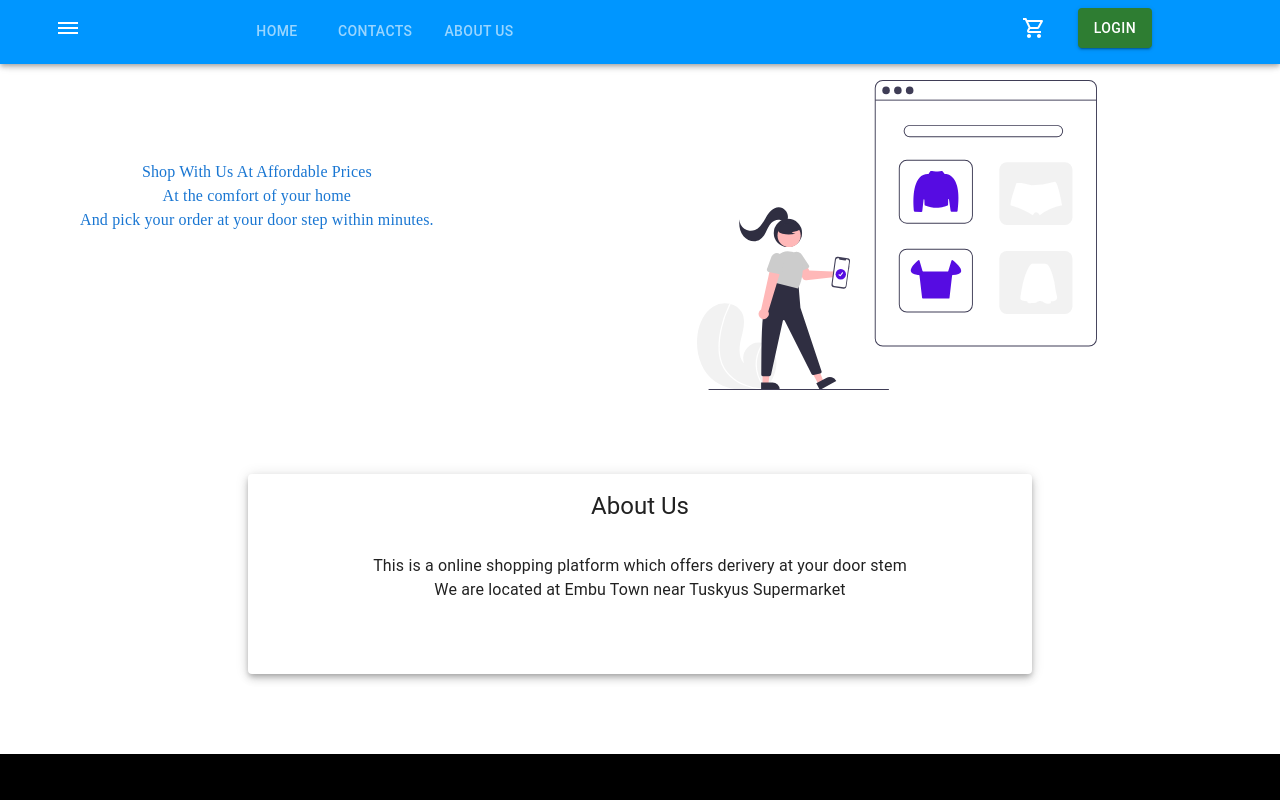
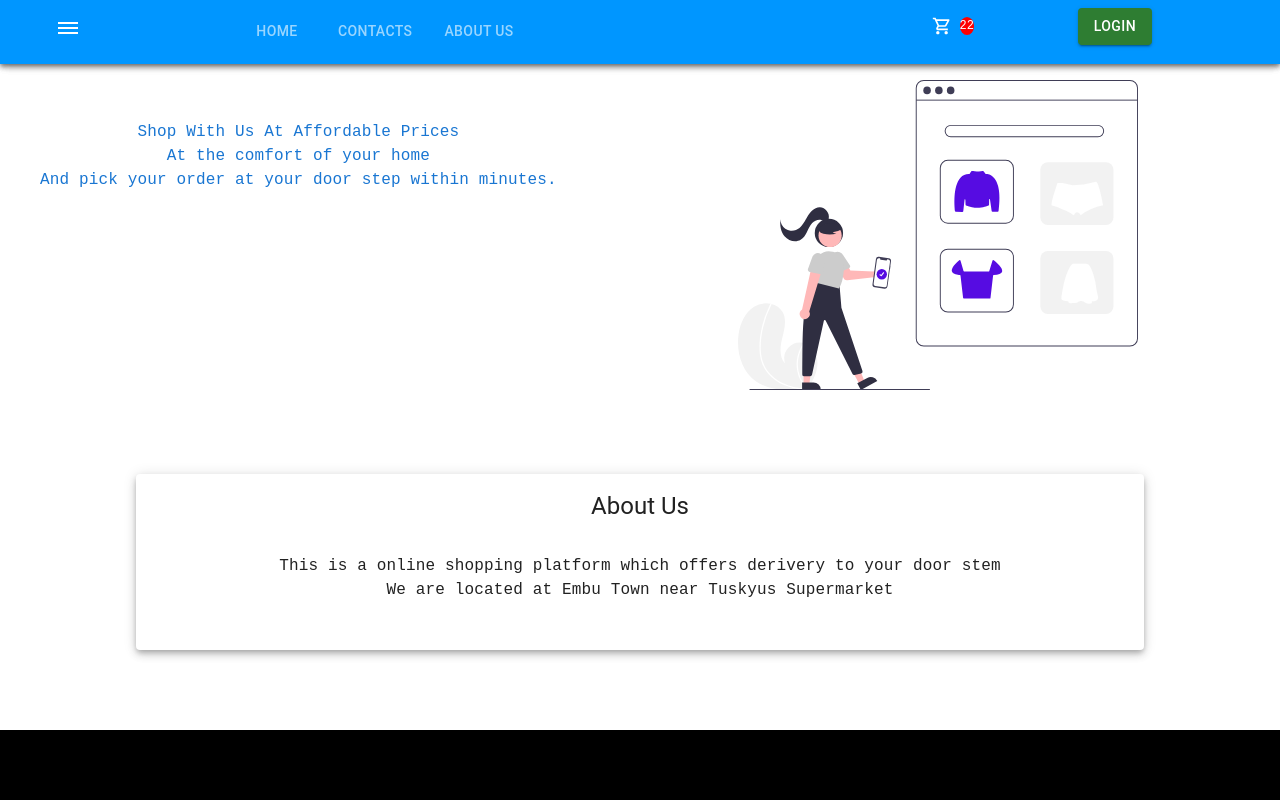
Before and after one commit to muthuri-dev/E-commerce-daraja-Api, a React (Create React App) app in the folder frontend/: page / in a window 1280 px wide. Shown: the top 800 px of the page. Built offline with nearby package versions, Linux system fonts and the light colour scheme.

Commit message:
working on cart

```diff
--- a/frontend/src/App.jsx
+++ b/frontend/src/App.jsx
@@ -1,4 +1,5 @@
 import{BrowserRouter as Switch, Routes, Route} from 'react-router-dom';
+import Navbar from './components/navbar';
 import Electronics from './utils/electronics';
 import Fashions from './utils/fashion';
 import Furnature from './utils/furnature';
@@ -10,6 +11,7 @@ function App() {
   return (
     <div className="App">
       <Switch>
+        <Navbar/>
         <Routes>
           <Route exact path='/' element={<Home/>}/>
           <Route exact path='/admin' element={<Admin/>}/>
--- a/frontend/src/components/navbar.jsx
+++ b/frontend/src/components/navbar.jsx
@@ -47,9 +47,9 @@ const Navbar = () => {
                         </Grid>
                         <Grid item xs={3}>
                             <Box display='flex'>
-                                <IconButton sx={{marginLeft:'auto', color:'white'}}>
-                                    <ShoppingCartOutlinedIcon/>
-                                </IconButton>
+                                <Button startIcon={<ShoppingCartOutlinedIcon/>} sx={{color:'white',fontSize:20,margin:'auto'}}>
+                                    <Typography sx={{fontFamily:'monospace',fontSize:12,backgroundColor:'red',borderRadius:'50%'}}>22</Typography>
+                                </Button>
                             <Button variant='contained' color='success' sx={{display:'flex',marginLeft:3}}
                             onClick={handleModal}
                             >LOGIN</Button>
@@ -65,31 +65,31 @@ const Navbar = () => {
             >
                 <List>
                    <ListItemButton  divider onClick={()=>setDrawer(false)}>
-                        <ListItemText>CLOSE  X</ListItemText>
+                        <ListItemText><Typography sx={{fontSize:70,display:'flex',justifyContent:'end',fontStyle:'italic'}}>&times;</Typography></ListItemText>
                    </ListItemButton >
                     <ListItemButton divider onClick={()=>{navigate('/electronics')}}>
                         <ListItemIcon>
                             <ComputerOutlinedIcon/>
                         </ListItemIcon>
-                        <ListItemText>Computers</ListItemText>
+                        <ListItemText ><Typography sx={{fontFamily:'monospace'}}>Computers</Typography></ListItemText>
                     </ListItemButton>
                     <ListItemButton divider onClick={()=>{navigate('/fashions')}}>
                         <ListItemIcon>
                             <WomanOutlinedIcon/>
                         </ListItemIcon>
-                        <ListItemText>Fashion</ListItemText>
+                        <ListItemText><Typography sx={{fontFamily:'monospace'}}>Fashions</Typography></ListItemText>
                     </ListItemButton>
                     <ListItemButton divider onClick={()=>navigate('/furnitures')}>
                         <ListItemIcon>
                             <ChairOutlinedIcon/>
                         </ListItemIcon>
-                        <ListItemText>Furniture</ListItemText>
+                        <ListItemText><Typography sx={{fontFamily:'monospace'}}>Furnatures</Typography></ListItemText>
                     </ListItemButton>
                     <ListItemButton divider onClick={()=>{navigate('/electronics')}}>
                         <ListItemIcon>
                             <ComputerOutlinedIcon/>
                         </ListItemIcon>
-                        <ListItemText>Electronics</ListItemText>
+                        <ListItemText><Typography sx={{fontFamily:'monospace'}}>Electronics</Typography></ListItemText>
                     </ListItemButton>
                     <Button variant='contained'color='primary'
                     sx={{margin:6}} onClick={handleAdmin}
--- a/frontend/src/utils/electronics.jsx
+++ b/frontend/src/utils/electronics.jsx
@@ -3,6 +3,7 @@ import { useState, useEffect } from "react";
 import axios from "axios";
 import { Card, CardActions, CardContent, CardMedia, Grid, IconButton, Typography } from "@mui/material";
 import AddShoppingCartOutlinedIcon from '@mui/icons-material/AddShoppingCartOutlined';
+
 
 
 const Electronics = () => {
@@ -23,7 +24,8 @@ const Electronics = () => {
         <div>
             <Grid container direction='column'>
                 <Grid item>
-                    <Typography color="primary" variant='h6'>ELECTRONICS AND COMPUTERS STORE</Typography>
+                    <Typography color="primary" variant='h6'
+                    sx={{marginTop:10}}>ELECTRONICS AND COMPUTERS STORE</Typography>
                 </Grid>
                 <Grid item container sx={{justifyContent:'center',marginTop:5}}>
                     {electronics && electronics.map(function(electronic){
--- a/frontend/src/utils/fashion.jsx
+++ b/frontend/src/utils/fashion.jsx
@@ -5,8 +5,14 @@ import { Card, CardActions, CardContent, CardMedia, Grid, IconButton, Typography
 import AddShoppingCartOutlinedIcon from '@mui/icons-material/AddShoppingCartOutlined';
 
 
+
 const Fashions = () => {
     const[fashions, setFashions]= useState([]);
+    const[cart, setCart]=useState(null);
+
+    const addToCart= function(e){
+        setCart();
+    }
     useEffect(function(){
         axios.get('http://localhost:8080/fashions/')
         .then(function(response){
@@ -23,7 +29,9 @@ const Fashions = () => {
         <div>
             <Grid container direction='column'>
                 <Grid item>
-                    <Typography color="primary" variant='h6'>FASHION STORE</Typography>
+                    <Typography color="primary" variant='h6'
+                    sx={{marginTop:10}}
+                    >FASHION STORE</Typography>
                 </Grid>
                 <Grid item container sx={{justifyContent:'center',marginTop:5}}>
                     {fashions && fashions.map((fashion)=>{
@@ -31,7 +39,7 @@ const Fashions = () => {
 
                         const image = window.URL.createObjectURL(blob);
                         return(
-                            <Card elevation={5} spaceing={2} sx={{width:250,height:300}}>
+                            <Card elevation={5} spaceing={2} sx={{width:250,height:300,margin:3}}>
                              <CardMedia
                              component="img"
                              height="150"
@@ -44,7 +52,7 @@ const Fashions = () => {
                                 <Typography>{fashion.price}</Typography>
                             </CardContent>
                             <CardActions >
-                            <IconButton>
+                            <IconButton onClick={addToCart}>
                                    <AddShoppingCartOutlinedIcon/>
                                </IconButton>
                             </CardActions>
--- a/frontend/src/utils/furnature.jsx
+++ b/frontend/src/utils/furnature.jsx
@@ -2,6 +2,7 @@ import { useState, useEffect } from "react";
 import axios from "axios";
 import { Card, CardActions, CardContent, CardMedia, Grid, IconButton, Typography } from "@mui/material";
 import AddShoppingCartOutlinedIcon from '@mui/icons-material/AddShoppingCartOutlined';
+
 
 
 const Furnitures = () => {
@@ -21,7 +22,8 @@ const Furnitures = () => {
         <div>
             <Grid container direction='column'>
                 <Grid item>
-                    <Typography color="primary" variant='h6'>FURNITURES STORE</Typography>
+                    <Typography color="primary" variant='h6'
+                    sx={{marginTop:10}}>FURNITURES STORE</Typography>
                 </Grid>
                 <Grid item container sx={{justifyContent:'center',marginTop:5}}>
                     {furnitures && furnitures.map((furniture)=>{
--- a/frontend/src/views/home.jsx
+++ b/frontend/src/views/home.jsx
@@ -11,17 +11,17 @@ const Home = () => {
                 <Grid item> <Navbar/></Grid>
                 <Grid item container sx={{marginTop:10,justifyContent:'center'}}>
                     <Grid item >
-                        <Typography color='primary' sx={{fontFamily:'mononspace',margin:10}}>Shop With Us At Affordable Prices<br/>At the comfort of your home<br/>And pick your order at your door step within minutes.</Typography>
+                        <Typography color='primary' sx={{fontFamily:'monospace',margin:5}}>Shop With Us At Affordable Prices<br/>At the comfort of your home<br/>And pick your order at your door step within minutes.</Typography>
                     </Grid>
                     <Grid item sx={{margin:'auto'}}>
                         <Shopping1/>
                     </Grid>
                 </Grid>
                 <Grid item sx={{justifyContent:'center',display:'flex',margin:10}}>
-                    <Card elevation={5} sx={{width:'70%'}}>
+                    <Card elevation={5} sx={{width:'90%'}}>
                         <CardHeader title='About Us'/>
                         <CardContent>
-                            <Typography>This is a online shopping platform which offers derivery at your door stem<br/>We are located at Embu Town near Tuskyus Supermarket</Typography>
+                            <Typography sx={{fontFamily:'monospace'}} >This is a online shopping platform which offers derivery to your door stem<br/>We are located at Embu Town near Tuskyus Supermarket</Typography>
                         </CardContent>
                     </Card>
                 </Grid>
```
Also changed, not shown: frontend/src/components/notFound.jsx (added, +11 -0 lines), 1 other file (tests, documents, lock files or other folders).
